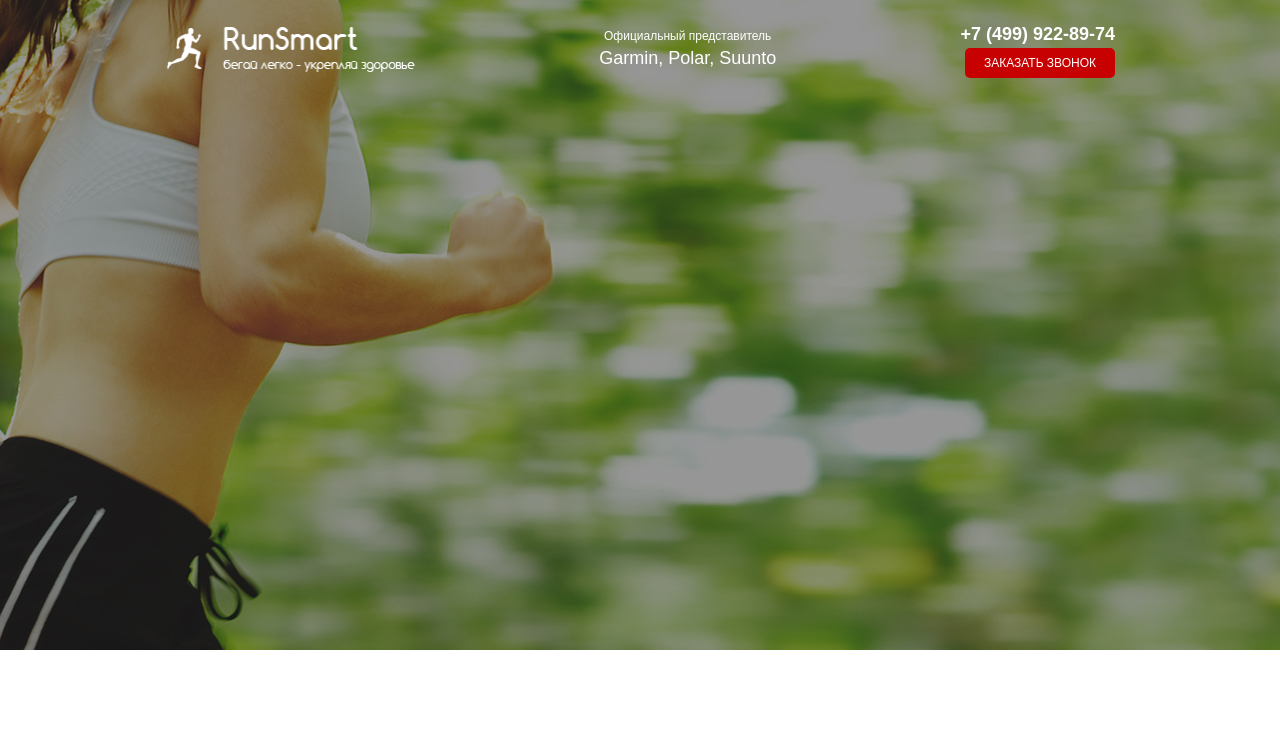
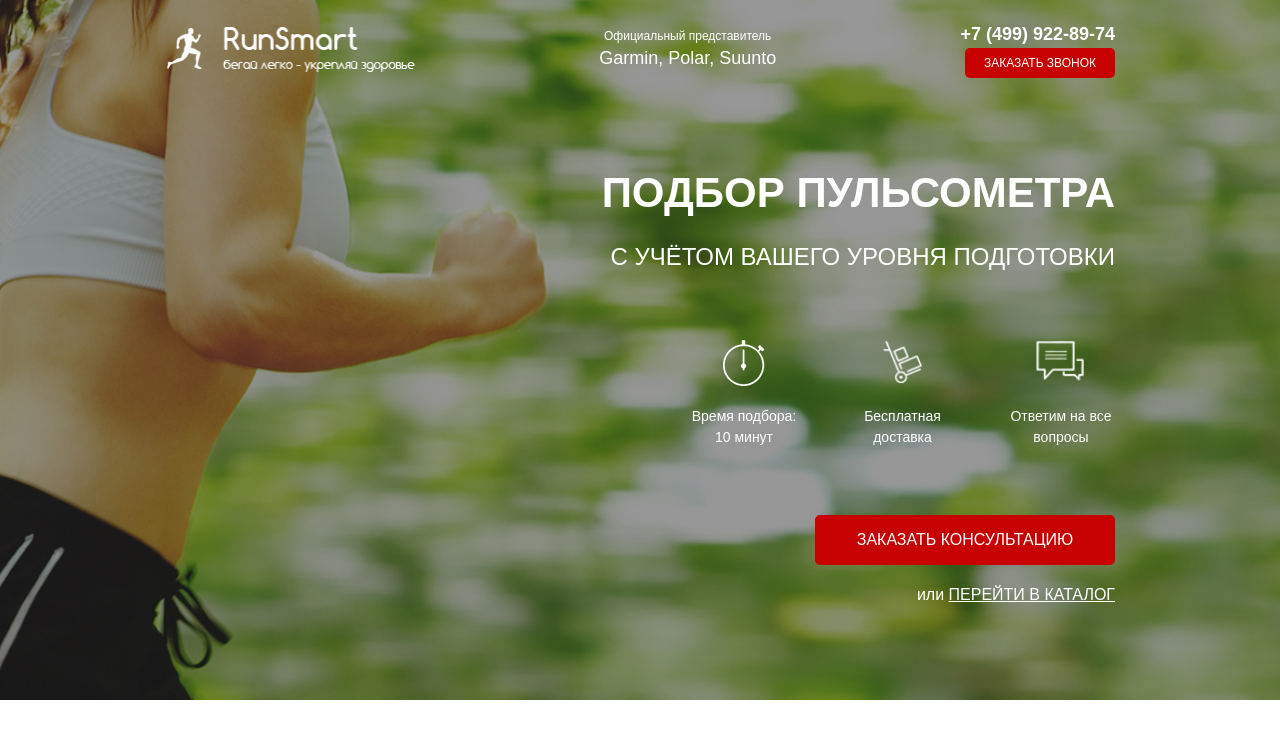
Before and after one commit to aisyesm/RunSmart, a website: page src/index.html in a window 1280 px wide. Drawn offline with Linux system fonts and the light colour scheme.

Commit message:
Finish first section

```diff
--- a/src/index.html
+++ b/src/index.html
@@ -25,6 +25,32 @@
                     <button class="button">заказать звонок</button>
                 </div>
             </header>
+            <div class="promo__wrapper">
+                <h1 class="promo__header">Подбор пульсометра</h1>
+                <h2 class="promo__subheader">с учётом Вашего уровня подготовки</h2>
+                <div class="promo__icons">
+                    <div class="promo__icon">
+                        <img src="icons/timer.png" alt="timer">
+                        Время подбора:
+                        10 минут
+                    </div>
+                    <div class="promo__icon">
+                        <img src="icons/hand_cart.png" alt="hand_cart">
+                        Бесплатная
+                        доставка
+                    </div>
+                    <div class="promo__icon">
+                        <img src="icons/messages.png" alt="messages">
+                        Ответим
+                        на все вопросы
+                    </div>
+                </div>
+                <button class="button button_main">заказать кОНСУЛЬТАЦИЮ</button>
+                <div class="promo__link">
+                    или
+                    <a href="#">ПЕРЕЙТИ В КАТАЛОГ</a>
+                </div>
+            </div>
         </div>
     </div>
 </body>
--- a/src/sass/blocks/_buttons.sass
+++ b/src/sass/blocks/_buttons.sass
@@ -8,3 +8,8 @@
     font-size: 12px
     text-transform: uppercase
     color: #FFFFFF
+    &_main
+        margin-top: 67px
+        width: 300px
+        height: 50px
+        font-size: 16px
--- a/src/sass/blocks/_promo.sass
+++ b/src/sass/blocks/_promo.sass
@@ -2,3 +2,44 @@
     min-height: 650px
     padding: 21px 0 93px 0
     background: url(../../img/main.jpg) center (center/cover) no-repeat
+    &__wrapper
+        display: flex
+        flex-direction: column
+        align-items: flex-end
+        margin-top: 90px
+    &__header
+        font-weight: 700
+        font-size: 42px
+        text-transform: uppercase
+        color: #FFFFFF
+    &__subheader
+        margin-top: 17px
+        font-weight: 500
+        font-size: 24px
+        text-transform: uppercase
+        color: #FFFFFF
+    &__icons
+        margin-top: 60px
+        width: 425px
+        display: flex
+        justify-content: space-between
+    &__icon
+        width: 108px
+        text-align: center
+        font-weight: 500
+        font-size: 14px
+        color: #ffffff
+        img
+            display: block
+            margin: 0 auto
+            margin-bottom: 20px
+            height: 46px
+    &__link
+        font-weight: 500
+        font-size: 16px
+        color: #ffffff
+        margin-top: 18px
+        a
+            color: #ffffff
+            text-decoration: underline
+            text-transform: uppercase
```
Also changed, not shown: src/css/style.min.css, src/icons/hand_cart.png (added), src/icons/messages.png (added), src/icons/timer.png (added).
